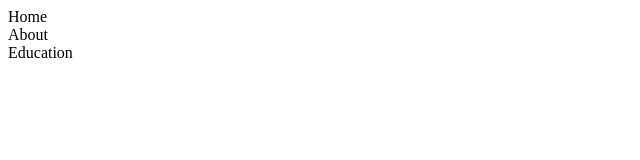
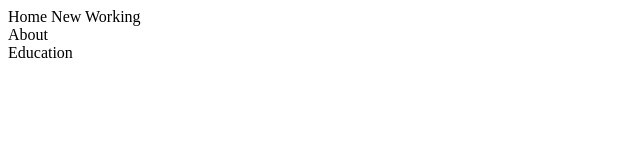
Before and after one commit to sulattphone/personalWebsite, a React (Create React App) app in the folder client/: page / in a window 1280 px wide. Shown: the top 160 px of the page, without its empty margins (0-640 px from the left). Built offline with nearby package versions, Linux system fonts and the light colour scheme.

Commit message:
Set up for front-end please work

```diff
--- a/client/src/routes/Home.js
+++ b/client/src/routes/Home.js
@@ -6,7 +6,7 @@ class Home extends Component {
     render() {
         return(
             <div>
-                Home
+                Home New Working
                 <About />
                 <Education />
             </div>
```
